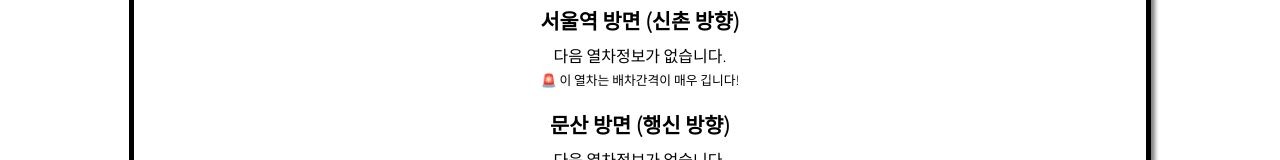
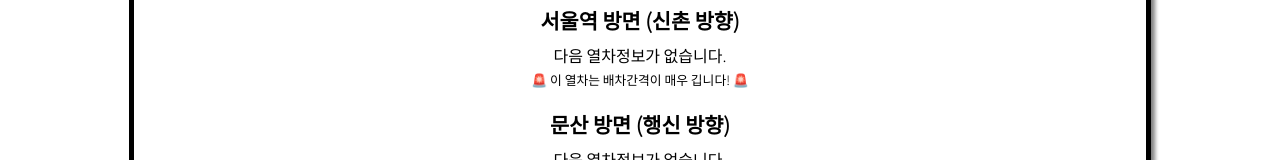
Before and after one commit to C17AN/where-are-you, a React (Create React App) app: page / in a window 1280 px wide. Shown: the part 281-441 px from the top of the page. Built offline with nearby package versions, Linux system fonts and the light colour scheme; no server answers.

Commit message:
beta build

```diff
--- a/Server.js
+++ b/Server.js
@@ -44,6 +44,10 @@ app.listen(port, () => console.log(`server running at port ${port}`));
 
 function startKeepAlive() {
   setInterval(function () {
+    if (currentTime >= 1 && currentTime <= 5) {
+      console.log("Not working Time");
+      return;
+    }
     const options = {
       host: "hwajeon-station-tracker.herokuapp.com",
       port: 80,
--- a/public/index.html
+++ b/public/index.html
@@ -4,7 +4,7 @@
     <meta charset="utf-8" />
     <link rel="icon" href="%PUBLIC_URL%/favicon.ico" />
     <meta name="viewport" content="width=device-width, initial-scale=1" />
-    <meta name="theme-color" content="#000000" />
+    <meta name="theme-color" content="#72C6A6" />
     <meta
       name="description"
       content="Web site created using create-react-app"
--- a/src/App.js
+++ b/src/App.js
@@ -41,7 +41,7 @@ function App() {
     if (count === 5) {
       let today = new Date();
       console.log(today);
-      alert(`소학 파이팅! >__<!`);
+      alert(`17소학 파이팅! >__<!`);
     }
     // 인터벌 내에 함수 1회 즉시 호출, 이후 75초 주기
     const intervalID = setInterval(getSubwayAPI(), 30000);
--- a/src/Components/Info.js
+++ b/src/Components/Info.js
@@ -91,7 +91,7 @@ const Info = (metroInfo) => {
       <div className="content-title"></div>
       <div className="metro-direction">서울역 방면 (신촌 방향)</div>
       <div className="metro-position">{`${seoulMessage}`}</div>
-      <div className="seoul-tip">{`🚨 이 열차는 배차간격이 매우 깁니다!`}</div>
+      <div className="seoul-tip">{`🚨 이 열차는 배차간격이 매우 깁니다! 🚨`}</div>
       <div className="metro-direction">문산 방면 (행신 방향)</div>
       <div className="metro-position">{`${upperMessage}`}</div>
       <div className="next-train">{`${nextUpperLineMsg}`}</div>
```
